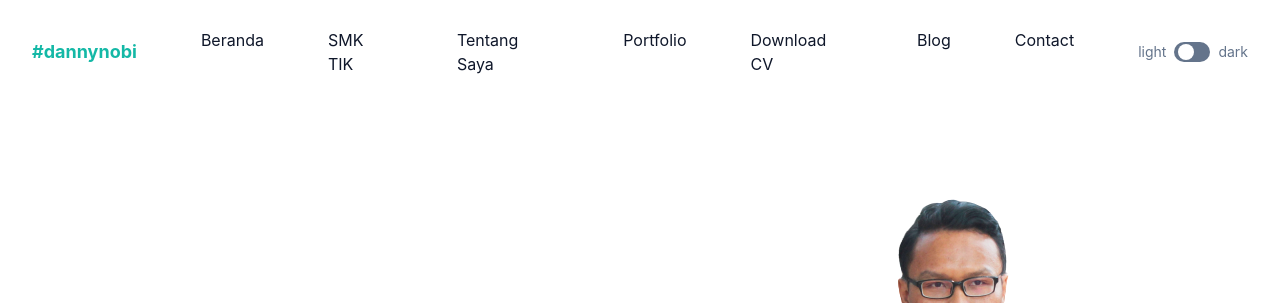
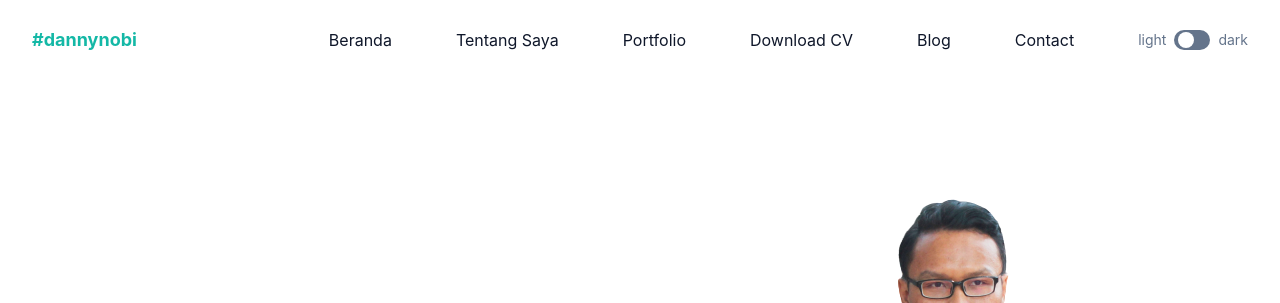
Before and after one commit to DanieZoldick89/portfolio_danny, a website: page index.html in a window 1280 px wide. Shown: the top 303 px of the page. Drawn offline with Linux system fonts and the light colour scheme.

Commit message:
Update index.html

```diff
--- a/index.html
+++ b/index.html
@@ -37,9 +37,6 @@
                 <li class="group">
                   <a href="#home" class="mx-8 flex py-2 text-base text-dark group-hover:text-primary dark:text-white">Beranda</a>
                 </li>
-                 <li class="group">
-                  <a href="https://drive.google.com/drive/folders/1q9-w0MVuNKx1erad9Y80XzV9TI_77ewD" target="_blank" class="mx-8 flex py-2 text-base text-dark group-hover:text-primary dark:text-white">SMK TIK</a>
-                </li>
                 <li class="group">
                   <a href="#about" class="mx-8 flex py-2 text-base text-dark group-hover:text-primary dark:text-white">Tentang Saya</a>
                 </li>
@@ -47,7 +44,7 @@
                   <a href="#portfolio" class="mx-8 flex py-2 text-base text-dark group-hover:text-primary dark:text-white">Portfolio</a>
                 </li>
                 <li class="group">
-                  <a href="https://drive.google.com/file/d/1bvAGRt9VIh0JtNPdPO7NjzllBl55dRVS/view?usp=sharing" target="_blank" class="mx-8 flex py-2 text-base text-dark group-hover:text-primary dark:text-white">Download CV</a>
+                  <a href="https://drive.google.com/file/d/1uFrXrRol25n_-uwocNGBtOoT_tnXlPJ6/view?usp=sharing" target="_blank" class="mx-8 flex py-2 text-base text-dark group-hover:text-primary dark:text-white">Download CV</a>
                 </li>
                 <li class="group">
                   <a href="#blog" class="mx-8 flex py-2 text-base text-dark group-hover:text-primary dark:text-white">Blog</a>
@@ -382,7 +379,7 @@
                 <a href="#portfolio" class="mb-3 inline-block text-base hover:text-primary">Portfolio</a>
               </li>
               <li>
-                <a href="https://drive.google.com/file/d/1bvAGRt9VIh0JtNPdPO7NjzllBl55dRVS/view?usp=sharing" target="_blank" class="mb-3 inline-block text-base hover:text-primary">Download CV</a>
+                <a href="https://drive.google.com/file/d/1uFrXrRol25n_-uwocNGBtOoT_tnXlPJ6/view?usp=sharing" target="_blank" class="mb-3 inline-block text-base hover:text-primary">Download CV</a>
               </li>
               <li>
                 <a href="#blog" class="mb-3 inline-block text-base hover:text-primary">Blog</a>
```
